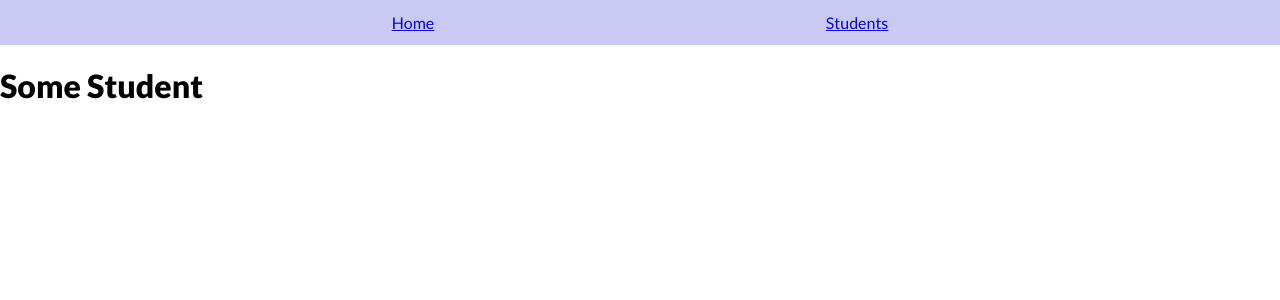
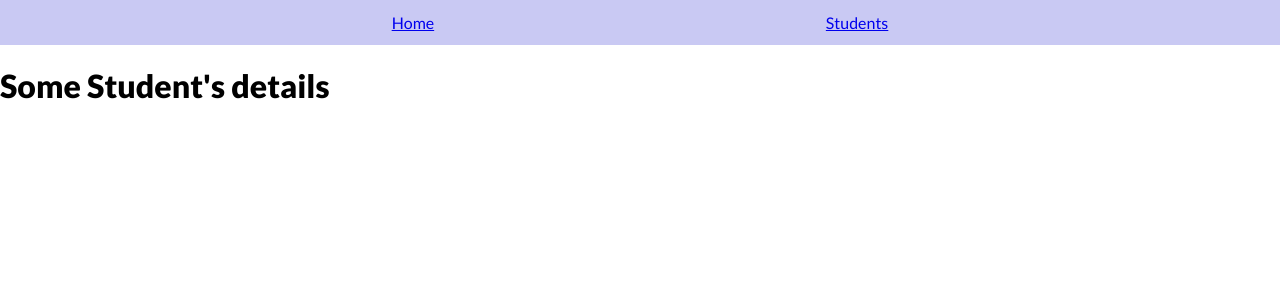
Before and after one commit to HueyWhyte/hostel, a React (Create React App) app in the folder client/: page /students/1 in a window 1280 px wide. Shown: the top 300 px of the page. Built offline with nearby package versions, Linux system fonts and the light colour scheme.

Commit message:
manually

```diff
--- a/client/src/pages/Home.jsx
+++ b/client/src/pages/Home.jsx
@@ -33,7 +33,7 @@ class Home extends Component {
             justifyContent: "space-evenly",
           }}
         >
-          {this.state.rooms.map((room) => (
+          {this.state.rooms?.map((room) => (
             <Link
               key={room._id}
               to={`/room/${room._id}`}
--- a/client/src/pages/Student.jsx
+++ b/client/src/pages/Student.jsx
@@ -4,7 +4,7 @@ export default class Student extends Component {
   render() {
     return (
       <div>
-        <h1>Some Student</h1>
+        <h1>Some Student's details</h1>
       </div>
     );
   }
```
